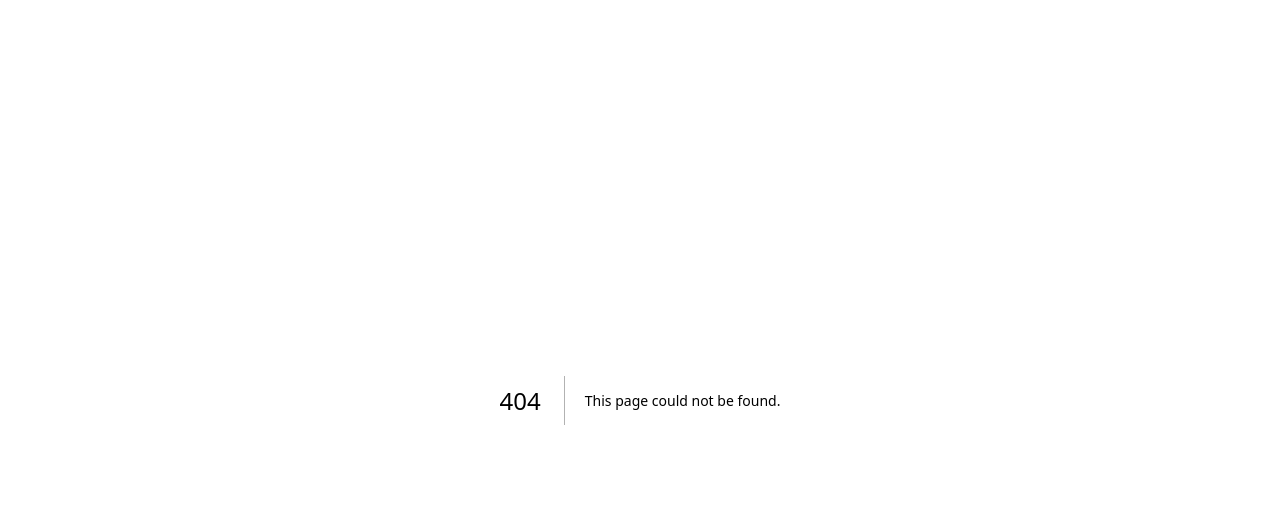
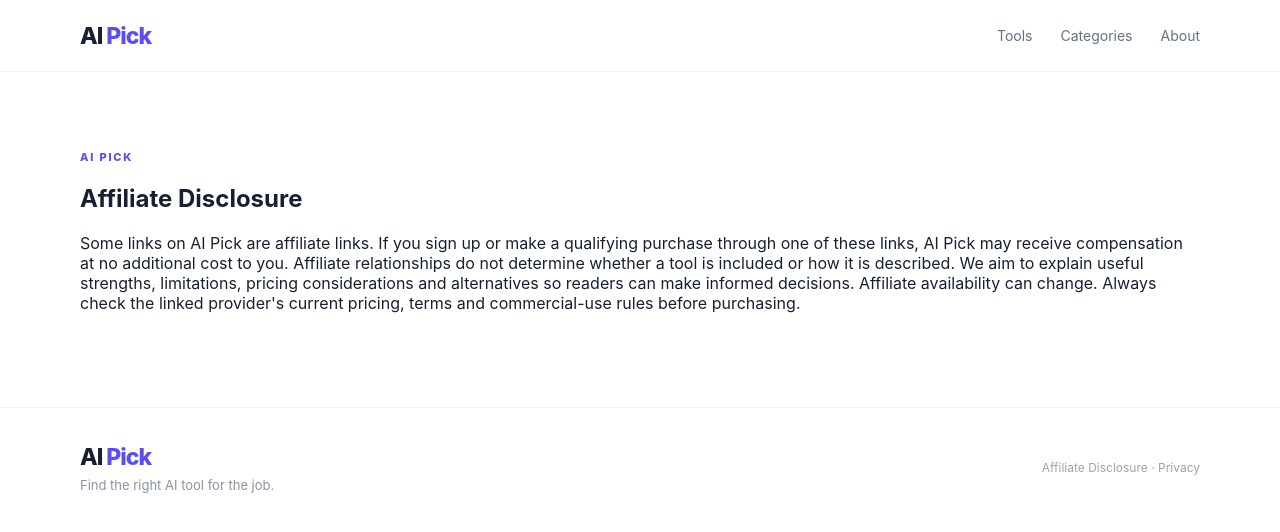
Before and after one commit to alenlenthang4/ai-pick, a Next.js app: page /affiliate-disclosure in a window 1280 px wide. Before the commit this address had no page. Shown: the top 532 px of the page. Built offline with nearby package versions, Linux system fonts and the light colour scheme.

Commit message:
Add affiliate disclosure page

```diff
--- /dev/null
+++ b/app/affiliate-disclosure/page.tsx
@@ -0,0 +1,27 @@
+import type { Metadata } from "next";
+
+export const metadata: Metadata = {
+  title: "Affiliate Disclosure | AI Pick",
+  description: "How AI Pick handles affiliate links and compensation.",
+};
+
+export default function Page() {
+  return (
+    <main>
+      <nav className="nav"><div className="wrap navInner">
+        <a className="brand" href="/">AI <span>Pick</span></a>
+        <div className="navLinks"><a href="/#tools">Tools</a><a href="/#categories">Categories</a><a href="/about">About</a></div>
+      </div></nav>
+      <section className="section"><div className="wrap legalPage">
+        <div className="kicker">AI PICK</div>
+        <h1>Affiliate Disclosure</h1>
+        <p>Some links on AI Pick are affiliate links. If you sign up or make a qualifying purchase through one of these links, AI Pick may receive compensation at no additional cost to you.
+
+Affiliate relationships do not determine whether a tool is included or how it is described. We aim to explain useful strengths, limitations, pricing considerations and alternatives so readers can make informed decisions.
+
+Affiliate availability can change. Always check the linked provider's current pricing, terms and commercial-use rules before purchasing.</p>
+      </div></section>
+      <footer><div className="wrap footerInner"><div><div className="brand">AI <span>Pick</span></div><p>Find the right AI tool for the job.</p></div><div className="footerNote"><a href="/affiliate-disclosure">Affiliate Disclosure</a> · <a href="/privacy">Privacy</a></div></div></footer>
+    </main>
+  );
+}
```
